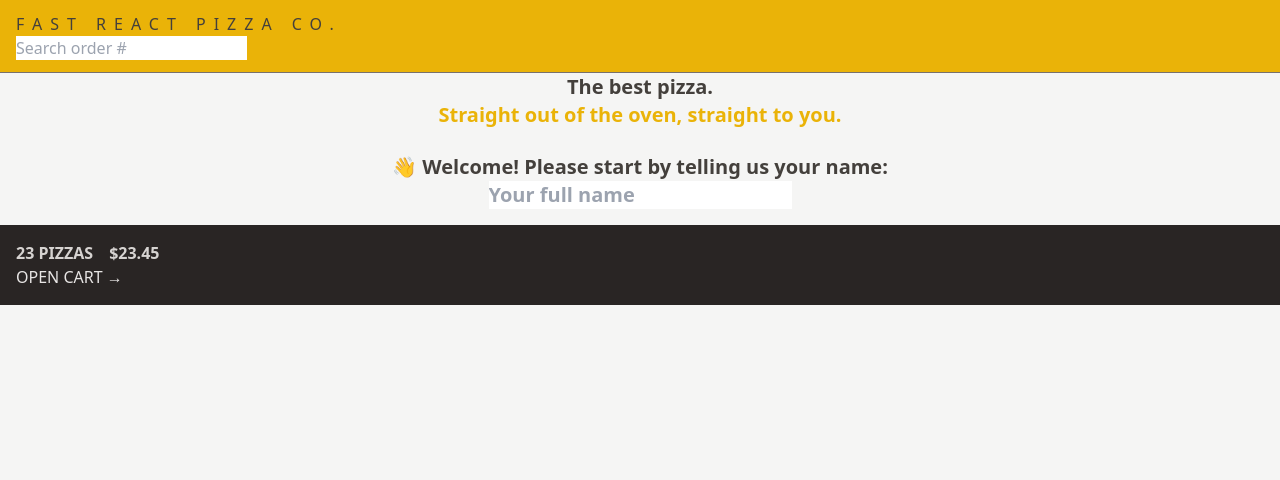
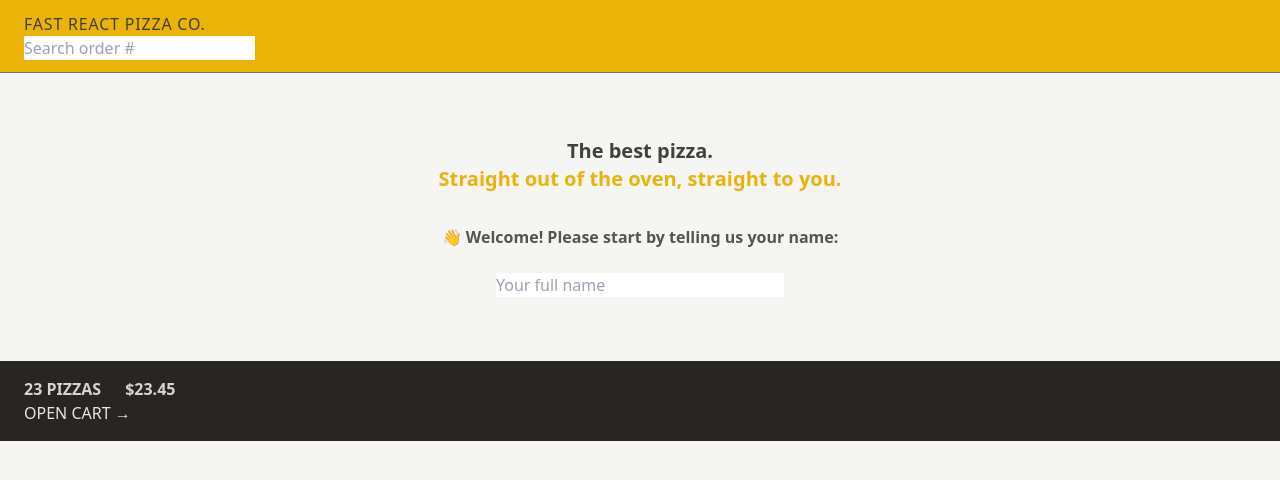
Before and after one commit to zacktam12/PizzaFlow, a React (Vite) app: page / in a window 1280 px wide. Shown: the top 480 px of the page. Built offline with nearby package versions, Linux system fonts and the light colour scheme.

Commit message:
Enhance UI components with improved styling and layout adjustments

```diff
--- a/src/features/cart/CartOverview.jsx
+++ b/src/features/cart/CartOverview.jsx
@@ -2,8 +2,8 @@
 
 function CartOverview() {
   return (
-    <div className="bg-stone-800 p-4 uppercase text-stone-200">
-      <p className="space-x-4 font-semibold text-stone-300">
+    <div className="bg-stone-800 px-4 py-4 text-sm uppercase text-stone-200 sm:px-6 md:text-base">
+      <p className="space-x-4 font-semibold text-stone-300 sm:space-x-6">
         <span>23 pizzas</span>
         <span>$23.45</span>
       </p>
--- a/src/features/user/CreateUser.jsx
+++ b/src/features/user/CreateUser.jsx
@@ -8,14 +8,17 @@
   }
 
   return (
-    <form className="mt-6" onSubmit={handleSubmit}>
-      <p>👋 Welcome! Please start by telling us your name:</p>
+    <form onSubmit={handleSubmit}>
+      <p className="mb-6 text-sm font-semibold text-stone-600 md:text-base">
+        👋 Welcome! Please start by telling us your name:
+      </p>
 
       <input
         type="text"
         placeholder="Your full name"
         value={username}
         onChange={(e) => setUsername(e.target.value)}
+        className="w-72"
       />
 
       {username !== "" && (
--- a/src/ui/Header.jsx
+++ b/src/ui/Header.jsx
@@ -4,8 +4,8 @@
 
 function Header() {
   return (
-    <div className="border-b border-stone-500 bg-yellow-500 px-4 py-3 uppercase">
-      <Link className="tracking-[0.5rem]" to="./">
+    <div className="border-b border-stone-500 bg-yellow-500 px-4 py-3 uppercase sm:px-6">
+      <Link className="tracking-wider" to="./">
         Fast react pizza Co.
       </Link>
       <SearchOrder />
--- a/src/ui/Home.jsx
+++ b/src/ui/Home.jsx
@@ -2,15 +2,15 @@
 
 function Home() {
   return (
-    <div>
-      <h1 className="mb-4 text-center text-xl font-semibold">
+    <div className="my-10 text-center sm:my-16">
+      <h1 className="mb-8 text-xl font-semibold">
         The best pizza.
         <br />
-        <span className="py-4 font-bold text-yellow-500">
+        <span className="text-yellow-500">
           Straight out of the oven, straight to you.
         </span>
-        <CreateUser />
       </h1>
+      <CreateUser />
     </div>
   );
 }
```
